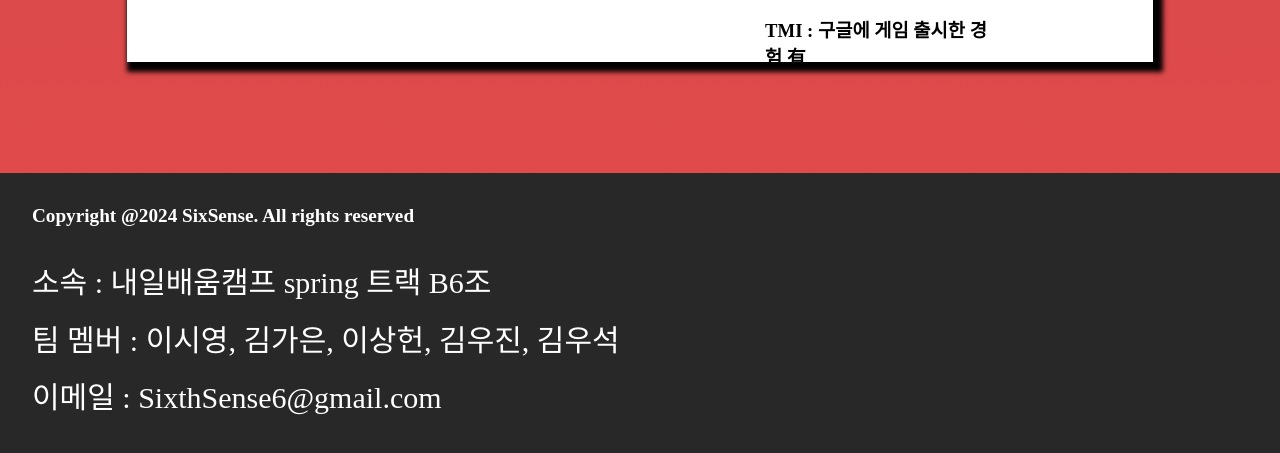
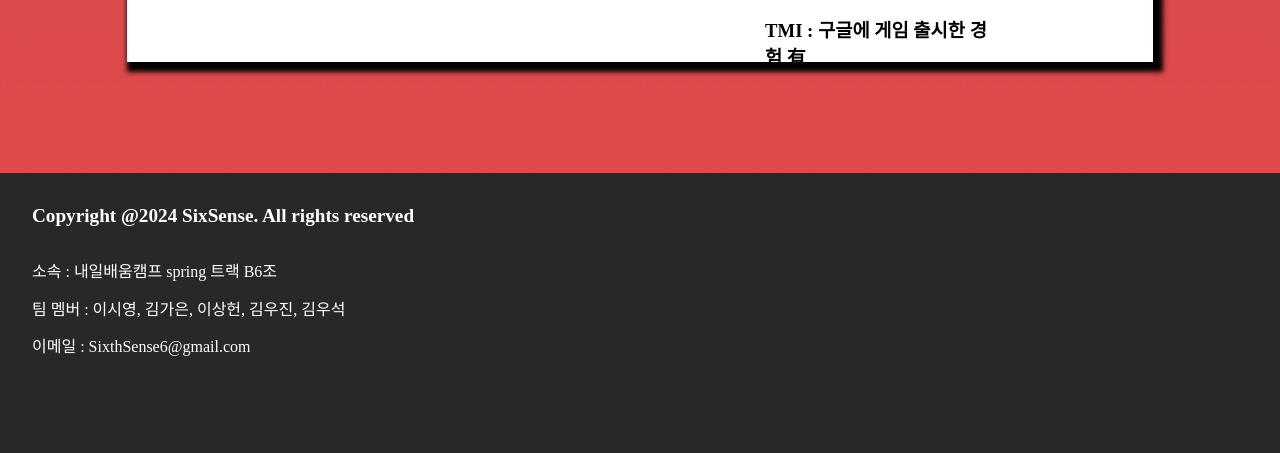
Before and after one commit to silicao3o/Six-Sense, a plain HTML site: page index(vp_vol.4).html in a window 1280 px wide. Shown: the part 5427-5880 px from the top of the page. Drawn offline with nearby package versions, Linux system fonts and the light colour scheme; no server answers; a web font is replaced by a local one.

Commit message:
푸터 디자인 수정

```diff
--- a/index(vp_vol.4).html
+++ b/index(vp_vol.4).html
@@ -1018,9 +1018,9 @@
     </div>
     <div class="footer">
       <span style="font-size: larger; font-weight: bold">Copyright @2024 SixSense. All rights reserved</span><br />
-      <span>소속 : 내일배움캠프 spring 트랙 B6조 </span>
-      <span>팀 멤버 : 이시영, 김가은, 이상헌, 김우진, 김우석 </span>
-      <span>이메일 : SixthSense6@gmail.com </span>
+      <span style="font-size: medium";>소속 : 내일배움캠프 spring 트랙 B6조 </span>
+      <span style="font-size: medium";>팀 멤버 : 이시영, 김가은, 이상헌, 김우진, 김우석 </span>
+      <span style="font-size: medium";>이메일 : SixthSense6@gmail.com </span>
     </div>
 
     <button type="button" class="topbtn" id="topbtn">
```
